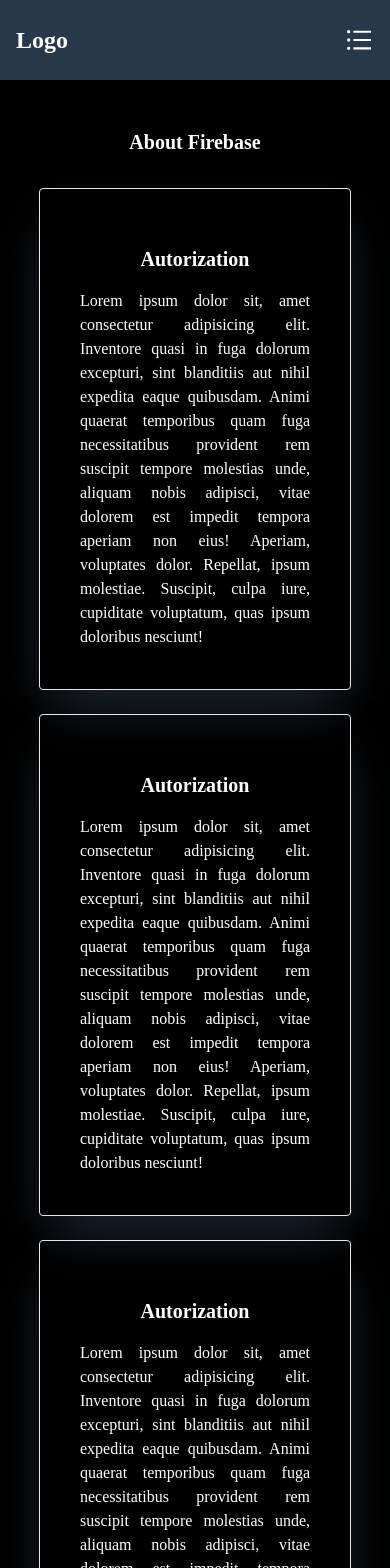
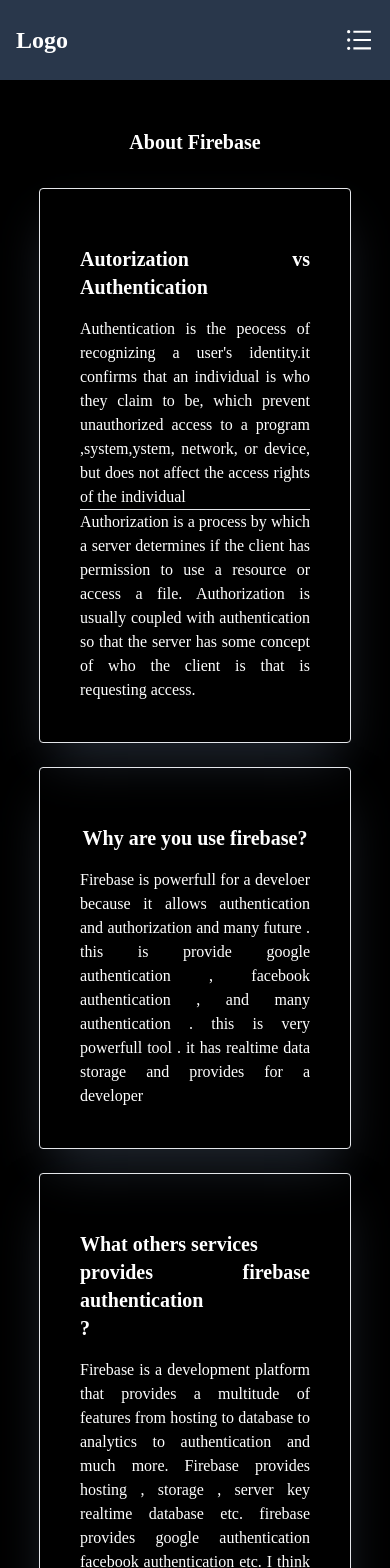
Before and after one commit to readul-islam/independent-service-provider, a React (Create React App) app: page /blogs in a window 390 px wide. Shown: the top 1568 px of the page. Built offline with nearby package versions, Linux system fonts and the light colour scheme; no server answers.

Commit message:
firebase deploy compele

```diff
--- a/src/componenets/About/About.jsx
+++ b/src/componenets/About/About.jsx
@@ -3,13 +3,19 @@
 
 const About = () => {
   return (
-    <div className=" w-screen bg-black text-white pt-28 h-screen">
+    <div className=" w-screen bg-black text-white pt-28 ">
       <div className="w-4/5 mx-auto ">
         <div className="md:flex  items-center justify-between w-full">
 
           <div className="space-y-3 ">
           <h1 className="lg:text-5xl md:text-3xl text-xl font-semibold uppercase">I'm web <span className="text-[rgb(99,214,196)]"> Developer</span> </h1>
-           <p>Lorem ipsum dolor sit amet consectetur adipisicing elit. Aut placeat fugiat iure adipisci obcaecati dicta natus esse tempora in veritatis reiciendis libero quam tenetur possimus quod, saepe reprehenderit, odio dolores.</p>
+           <p className="leading-6">My aim in life has always been to become a successful full Stack web developer. <p>
+           Full Stack web developer is highly respected in the field of information technology as almost every field is associated with computers these days.
+
+           </p>
+<p>The role of a  full Stack web developer becomes crucial in tapping the available sources to provide the best solution for issues faced.</p>
+
+<p>Checking out the latest web appllication upgrades has to be considered as well.  full Stack web developer will help me in realizing my dream of making it big in the severe competition involved in the corporate market</p>..</p>
           </div>
 
             <div className='w-full h-full'>
--- a/src/componenets/Blogs/Blogs.jsx
+++ b/src/componenets/Blogs/Blogs.jsx
@@ -7,23 +7,33 @@
           <h1 className="text-center text-xl font-semibold lg:text-5xl py-8 md:text-2xl">About Firebase</h1>
         <div className="grid lg:grid-cols-3 gap-6 md:grid-cols-2 grid-cols-1">
         <div className="border flex flex-col items-center rounded shadow-slate-600/50 p-10 shadow-2xl">
-            <h1 className="lg:text-3xl md:text-2xl py-4 text-xl font-semibold ">Autorization</h1>
-            <p>
-                Lorem ipsum dolor sit, amet consectetur adipisicing elit. Inventore quasi in fuga dolorum excepturi, sint blanditiis aut nihil expedita eaque quibusdam. Animi quaerat temporibus quam fuga necessitatibus provident rem suscipit tempore molestias unde, aliquam nobis adipisci, vitae dolorem est impedit tempora aperiam non eius! Aperiam, voluptates dolor. Repellat, ipsum molestiae. Suscipit, culpa iure, cupiditate voluptatum, quas ipsum doloribus nesciunt!
+            <h1 className="lg:text-3xl md:text-2xl py-4 text-xl font-semibold ">Autorization vs Authentication</h1>
+            <p className="leading-6 ">
+            Authentication is the peocess of recognizing a user's identity.it confirms that an individual is who they
+claim to be, which prevent unauthorized access to a program ,system,ystem, network, or device, but does not affect the access rights of the individual
+<hr />
+Authorization is a process by which a server determines if
+the client has permission to use a resource or access a file.
+Authorization is usually coupled with authentication so that the server
+has some concept of who the client is that is requesting access.
             </p>
         </div>
         <div className="border flex flex-col items-center rounded shadow-slate-600/50 p-10 shadow-2xl">
-            <h1 className="lg:text-3xl md:text-2xl py-4 text-xl font-semibold ">Autorization</h1>
+            <h1 className="lg:text-3xl md:text-2xl py-4 text-xl font-semibold ">Why are you use firebase? </h1>
             <p>
 
-                Lorem ipsum dolor sit, amet consectetur adipisicing elit. Inventore quasi in fuga dolorum excepturi, sint blanditiis aut nihil expedita eaque quibusdam. Animi quaerat temporibus quam fuga necessitatibus provident rem suscipit tempore molestias unde, aliquam nobis adipisci, vitae dolorem est impedit tempora aperiam non eius! Aperiam, voluptates dolor. Repellat, ipsum molestiae. Suscipit, culpa iure, cupiditate voluptatum, quas ipsum doloribus nesciunt!
+               Firebase is powerfull for a develoer because it allows authentication and authorization and many future . this is provide google authentication , facebook authentication , and many authentication . this is very powerfull tool . it has realtime data storage and provides for a developer
             </p>
         </div>
         <div className="border flex flex-col items-center rounded shadow-slate-600/50 p-10 shadow-2xl">
-            <h1 className="lg:text-3xl md:text-2xl py-4 text-xl font-semibold ">Autorization</h1>
+            <h1 className="lg:text-3xl md:text-2xl py-4 text-xl font-semibold ">What others services <p> provides  firebase authentication</p> ?</h1>
 
             <p>
-                Lorem ipsum dolor sit, amet consectetur adipisicing elit. Inventore quasi in fuga dolorum excepturi, sint blanditiis aut nihil expedita eaque quibusdam. Animi quaerat temporibus quam fuga necessitatibus provident rem suscipit tempore molestias unde, aliquam nobis adipisci, vitae dolorem est impedit tempora aperiam non eius! Aperiam, voluptates dolor. Repellat, ipsum molestiae. Suscipit, culpa iure, cupiditate voluptatum, quas ipsum doloribus nesciunt!
+            Firebase is a development platform that provides a multitude of features
+from hosting to database to analytics to authentication and much more.
+Firebase provides hosting , storage , server key  realtime database etc.
+firebase provides google authentication facebook authentication etc.
+I think firebase is powerfull tool for a web developer!
             </p>
         </div>
 
--- a/src/componenets/Footer/Footer.jsx
+++ b/src/componenets/Footer/Footer.jsx
@@ -54,27 +54,27 @@
       </div>
 
       <div className="">
-        <div className="flex justify-center w-full px-1 text-sm md:text-2xl md:py-3 py-2">
+        <div className="flex justify-center w-full px-1 text-slate-500 text-sm md:text-xl md:py-3 py-2">
           <div>
-            <p className="">Wedding Photographer</p>
+            <p className="text-slate-500">Wedding Photographer</p>
 
             <p className=" w-full text-center">Copyright &copy; {date} </p>
           </div>
         </div>
         <div className="flex justify-center lg:gap-22 md:gap-6 py-2 gap-6">
-          <span className="text-4xl text-slate-400 duration-500 hover:text-[rgb(184,19,134)]">
+          <span className="text-2xl text-slate-400 duration-500 ">
             {" "}
             <ion-icon name="logo-google"></ion-icon>{" "}
           </span>
-          <span className="text-4xl text-slate-400 duration-500 hover:text-[rgb(184,19,134)]">
+          <span className="text-2xl text-slate-400 duration-500 ">
             {" "}
             <ion-icon name="logo-facebook"></ion-icon>{" "}
           </span>
-          <span className="text-4xl text-slate-400 duration-500 hover:text-[rgb(184,19,134)]">
+          <span className="text-2xl text-slate-400 duration-500 ">
             {" "}
             <ion-icon name="logo-apple"></ion-icon>{" "}
           </span>
-          <span className="text-4xl text-slate-400 duration-500 hover:text-[rgb(184,19,134)]">
+          <span className="text-2xl text-slate-400 duration-500 ">
             {" "}
             <ion-icon name="logo-twitter"></ion-icon>{" "}
           </span>
--- a/src/componenets/Navber/Navbar.jsx
+++ b/src/componenets/Navber/Navbar.jsx
@@ -17,7 +17,7 @@
               <ul className='hidden md:flex items-center text-xl uppercase'>
               <Link to='/home' className='px-4 '>Home</Link>
                    <Link  to='/blogs' className='px-4'>Blogs</Link>
-                   <Link to='/about' className='px-4 '>About</Link>
+                   <Link to='/' className='px-4 '>About</Link>
                    <li className='px-4'>Contect</li>
                    <div>
                    { user ?   <Link to='/login' onClick={()=> signOut(auth)}   className='px-4 font-semibold py-2  rounded-full bg-[rgb(99,214,196)]/70 shadow-2xl uppercase'>Sign Out</Link> :  <Link to='/sign-up' className='px-4 font-semibold py-2 rounded-full bg-[rgb(99,214,196)]/90 uppercase shadow-2xl '>Sign Up</Link>}
@@ -30,10 +30,10 @@
                   </div>
                   <div className={!nav ? 'md:hidden  fixed top-[-100%] w-full left-0 bg-[rgb(41,55,75)] text-2xl ease-in-out duration-1000' : 'md:hidden  fixed top-20 w-full  left-0 bg-[rgb(41,55,75)] text-2xl ease-in-out duration-1000'}>
               <ul className='flex flex-col justify-center items-center '>
-                   <Link to='/home' className='py-4 '>Home</Link>
-                   <li className='py-5 '>Food</li>
-                   <li className='py-5 '>Service</li>
-                   <li className='py-5 '>About</li>
+              <Link to='/home' className='py-5 '>Home</Link>
+                   <Link to='/home' className='py-5 '>Home</Link>
+                   <Link  to='/blogs' className='py-5'>Blogs</Link>
+                   <Link to='/about' className='py-5 '>About</Link>
                    <div className='pb-8 pt-6'>
                     { user ?  <Link to='/login' onClick={()=> signOut(auth)} className='px-3  font-semibold   py-5 rounded-full bg-[rgb(99,214,196)] shadow-2xl '>Sign Out</Link> :
                      <Link to='/sign-up' className='px-3  font-semibold py-2 rounded-full bg-[rgb(99,214,196)] mb-4 shadow-2xl '>Sign up</Link>}
--- a/src/componenets/NotFound/NotFound.jsx
+++ b/src/componenets/NotFound/NotFound.jsx
@@ -2,8 +2,8 @@
 
 const NotFound = () => {
     return (
-        <div className="pt-20">
-            <h1>this is 404 page</h1>
+        <div className="pt-24  w-full ju">
+            <h1 className="text-4xk">this is 404 page</h1>
         </div>
     );
 };
```
Also changed, not shown: src/App.js (+4 -4 lines), firebase.json (added), 2 other files (tests, documents, lock files or other folders).
